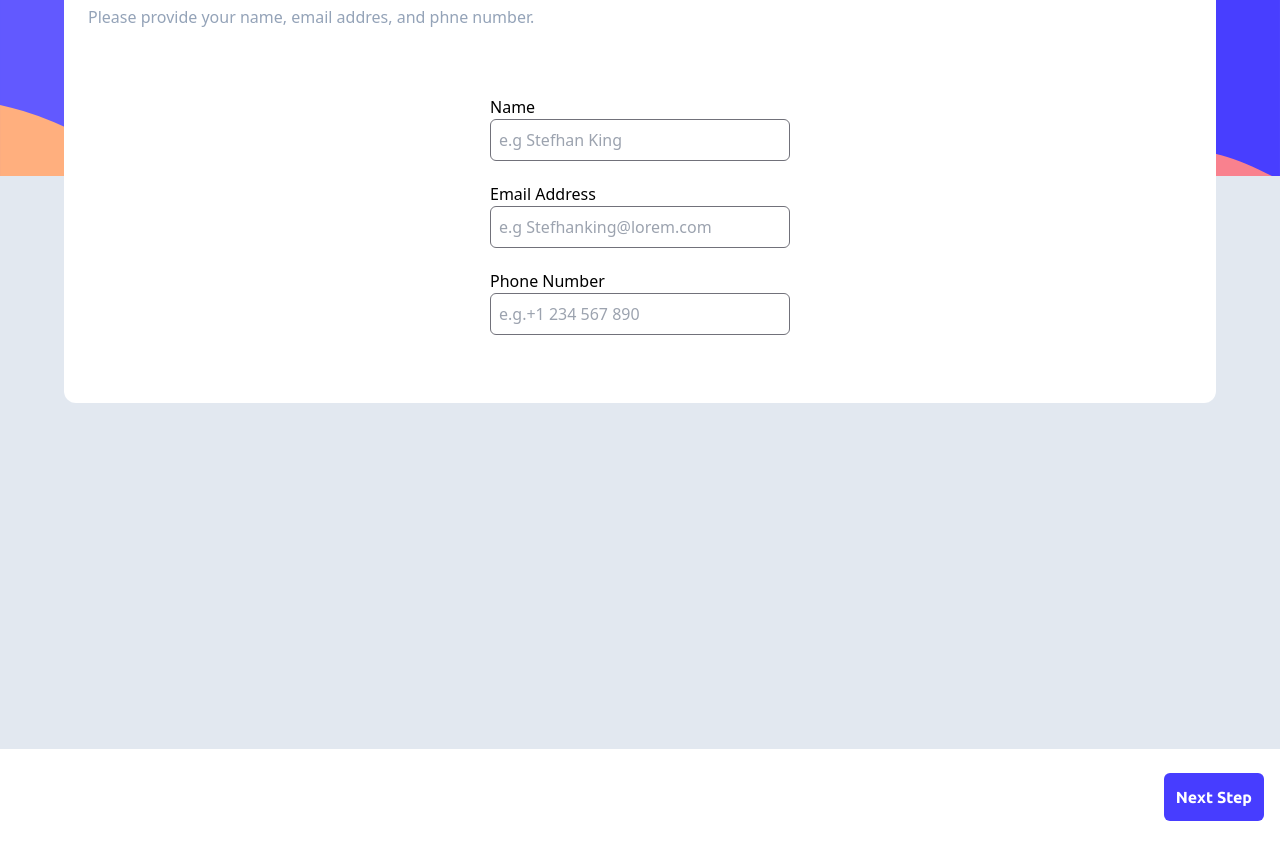
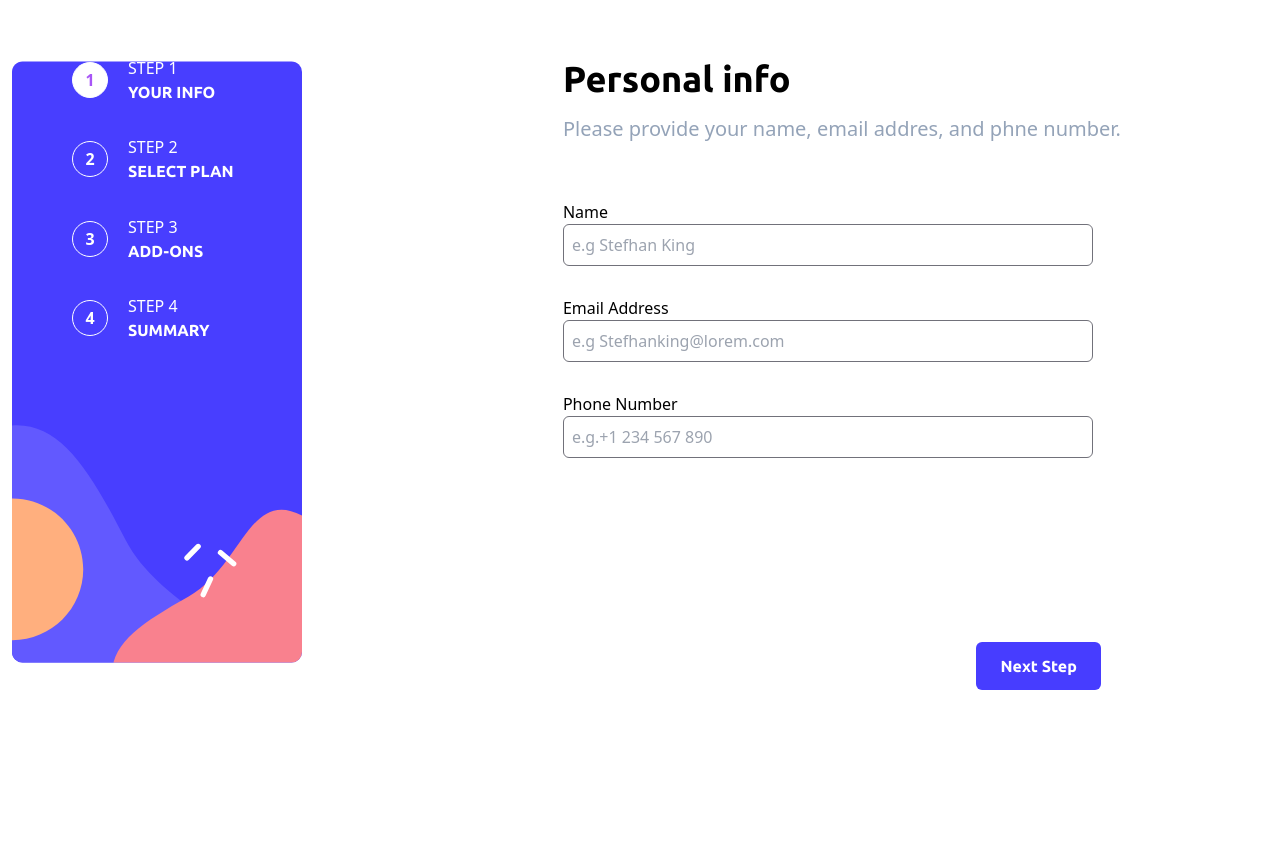
Before and after one commit to neriyaMalachi/Multi-stap-form-challenge, a Next.js app: page /ui/PersonalInfo in a window 1280 px wide. After the commit the page ends 800 px from the top, so only its background shows below. Built offline with nearby package versions, Linux system fonts and the light colour scheme.

Commit message:
between style the desctop site

```diff
--- a/app/(client)/(routes)/layout.tsx
+++ b/app/(client)/(routes)/layout.tsx
@@ -15,11 +15,13 @@ export default function RootLayout({
 
   return (
     <html lang="en">
-      <body>
+      <body className="flex items-center">
         <QueryClientProvider client={queryClient}>
         <NavBar />
+        <div>
           {children}
         <Footer />
+        </div>
         </QueryClientProvider>
       </body>
     </html>
--- a/app/(client)/(routes)/ui/PersonalInfo/page.tsx
+++ b/app/(client)/(routes)/ui/PersonalInfo/page.tsx
@@ -7,22 +7,22 @@ const page = () => {
   const UpdateName = userStore((state: any) => state.updateName);
 
   return (
-    <div className="body flex justify-center bg-slate-200 h-[573px] -mt-6 ">
-      <div className="card bg-white w-[90%] h-[470px] rounded-xl -mt-[19%]">
+    <div className="body flex justify-center bg-slate-200 h-[573px] -mt-6 md:bg-white md:mt-0 md:h-[90vh] md:w-[100%] md:items-center">
+      <div className="card bg-white w-[90%] h-[470px] rounded-xl -mt-[19%] md:w-[70%] md:ml-40 ">
         <div className="h-[30%]  flex flex-col p-6">
-          <h1 className="font-Ubuntu-Bold text-2xl">Personal info</h1>
-          <p className="mt-4 text-slate-400">
+          <h1 className="font-Ubuntu-Bold text-2xl md:text-4xl">Personal info</h1>
+          <p className="mt-4 text-slate-400 md:text-xl">
             Please provide your name, email addres, and phne number.
           </p>
         </div>
-        <div className="inputs flex flex-col justify-evenly items-center h-[60%]">
+        <div className="inputs flex flex-col justify-evenly items-center h-[60%] md:items-start md:justify-between md:h-[65%] md:p-6">
           <div className="input">
             <p>Name</p>
             <input
               value={user.name}
               type="text"
               placeholder="e.g Stefhan King"
-              className="border border-zinc-500 p-2 rounded-md w-[300px]"
+              className="border border-zinc-500 p-2 rounded-md w-[300px] md:w-[530px]"
               onChange={(e: any) => {
                 UpdateName({
                   name: e.target.value,
@@ -36,7 +36,7 @@ const page = () => {
               value={user.emailAddress}
               type="email"
               placeholder="e.g Stefhanking@lorem.com"
-              className="border border-zinc-500 p-2 rounded-md w-[300px]"
+              className="border border-zinc-500 p-2 rounded-md w-[300px] md:w-[530px]"
               onChange={(e: any) => {
                 UpdateName({
                   emailAddress: e.target.value,
@@ -50,7 +50,7 @@ const page = () => {
               value={user.phoneNumber}
               type="text"
               placeholder="e.g.+1 234 567 890"
-              className="border border-zinc-500 p-2 rounded-md w-[300px]"
+              className="border border-zinc-500 p-2 rounded-md w-[300px] md:w-[530px]"
               onChange={(e: any) => {
                 UpdateName({
                   phoneNumber: e.target.value,
--- a/app/(client)/(routes)/ui/PickAddOns/page.tsx
+++ b/app/(client)/(routes)/ui/PickAddOns/page.tsx
@@ -70,8 +70,8 @@ const Page = () => {
 
 
   return (
-    <div className="body flex justify-center bg-slate-200 h-[573px] -mt-6 ">
-      <div className="card bg-white w-[90%] h-[380px] rounded-xl -mt-[19%]">
+    <div className="body flex justify-center bg-slate-200 h-[573px] -mt-6 md:bg-white ">
+      <div className="card bg-white w-[90%] h-[380px] rounded-xl -mt-[19%] md:mt-0 md:w-[60%]">
         <div className="h-[30%]  flex flex-col p-6">
           <h1 className="font-Ubuntu-Bold text-2xl">Pick add-ons</h1>
           <p className="mt-4 text-slate-400">
--- a/app/(client)/(routes)/ui/SelectYourPlan/page.tsx
+++ b/app/(client)/(routes)/ui/SelectYourPlan/page.tsx
@@ -36,15 +36,17 @@ const Page = () => {
   ]);
 
   return (
-    <div className="body flex justify-center bg-slate-200 h-[573px] -mt-6 ">
-      <div className="card bg-white w-[90%] h-[620px] rounded-xl -mt-[19%] ">
-        <div className="h-[20%]  flex flex-col p-6">
+    <div className="body flex justify-center bg-slate-200 h-[573px] -mt-6 md:bg-white
+    md:mt-0 md:w-[120%] md:h-[95vh] md:items-start ">
+      <div className="card w-[90%] h-[620px] rounded-xl -mt-[19%]
+      md:mt-0 md:w-[60%]   ">
+        <div className="h-[20%]  flex flex-col p-9 ">
           <h1 className="font-Ubuntu-Bold text-2xl">Select your plan</h1>
           <p className="mt-4 text-slate-400">
             You have the option of monthly or yearly billing.
           </p>
         </div>
-        <div className="typesSelecte flex flex-col justify-evenly items-center   h-[60%]">
+        <div className="typesSelecte flex flex-col justify-evenly items-center h-[60%] md:flex-row md:h-[40%] md:w-[95%] ">
           {Plans.map((plan, index) => {
             return (
               <div
@@ -62,7 +64,7 @@ const Page = () => {
                     });
                   }
                 }}
-                className={`flex items-center w-[85%] h-[29%] p-2 rounded-lg border border-slate-400  hover:border-blue-600 hover:bg-blue-50`}
+                className={`flex items-center w-[85%] h-[29%] md:w-[25%] md:h-[80%] md:flex-col md:items-start md:justify-between  p-2 rounded-lg border border-slate-400  hover:border-blue-600 hover:bg-blue-50`}
               >
                 <div className="h-16 ">
                   <Image src={plan.icon} alt="icon" />
@@ -85,8 +87,8 @@ const Page = () => {
           })}
           {/* nonth or year */}
         </div>
-        <div className="flex flex-col items-center ">
-          <label className="w-[85%] p-3 rounded-lg mt-4 inline-flex items-center justify-around cursor-pointer bg-slate-100 ">
+        <div className="flex flex-col items-center md:items-start md:ml-6 ">
+          <label className="w-[85%] md:w-[90%] p-3 rounded-lg mt-4 inline-flex items-center justify-around cursor-pointer bg-slate-100 ">
             <p className={`${user.month ? "font-bold" : ""}`}>Monthly</p>
             <input
               onClick={() => {
--- a/app/(client)/Footer.tsx
+++ b/app/(client)/Footer.tsx
@@ -43,7 +43,7 @@ const Footer = () => {
       ) : (
         <div
           className={
-            "futer flex justify-between items-center h-24  p-4 w-[100%]"
+            "futer flex justify-between items-center h-24  p-4 w-[100%] md:w-[870px] md:-mt-24 md:justify-around md:items-start md:ml-24"
           }
         >
           <p
@@ -58,7 +58,7 @@ const Footer = () => {
             onClick={() => {
               refetch();
             }}
-            className="button text-white p-3 rounded-md font-Ubuntu-Bold  "
+            className="button text-white p-3 rounded-md font-Ubuntu-Bold md:pl-6 md:pr-6 "
           >
             {host === "/ui/FinishingUp" ? <p>Confirm</p> : <p>Next Step</p>}
           </button>
--- a/app/(client)/NavBar.tsx
+++ b/app/(client)/NavBar.tsx
@@ -1,49 +1,83 @@
-import React from "react";
+"use client";
+import React, { useEffect, useState } from "react";
 import "@/globals.css";
 import { usePathname } from "next/navigation";
 
 const NavBar = () => {
   const host = usePathname();
+  const [windowS, setWindowS] = useState<number>(window.innerWidth);
+  useEffect(() => {
+    const handleResize = () => {
+      setWindowS(window.innerWidth);
+    };
+
+    window.addEventListener("resize", handleResize);
+
+    return () => {
+      window.removeEventListener("resize", handleResize);
+    };
+  }, []);
+  const steps = [
+    {
+      number: 1,
+      stepTitle: "YOUR INFO",
+      numberSteps: "STEP 1",
+      host: host === "/ui/PersonalInfo",
+    },
+    {
+      number: 2,
+      stepTitle: "SELECT PLAN",
+      numberSteps: "STEP 2",
+      host: host === "/ui/SelectYourPlan",
+    },
+    {
+      number: 3,
+      stepTitle: "ADD-ONS",
+      numberSteps: "STEP 3",
+      host: host === "/ui/PickAddOns",
+    },
+    {
+      number: 4,
+      stepTitle: "SUMMARY",
+      numberSteps: "STEP 4",
+      host: host === "/ui/FinishingUp",
+    },
+  ];
 
   return (
-    <div className="navigation  w-[100%] h-[200px] flex justify-center items-center ">
-      <div className="flex justify-evenly -mt-20 w-[50%]  ">
-        <button
-          className={`buttonForNavigation ${
-           host === "/ui/PersonalInfo"
-              ? "text-purple-500 bg-white"
-              : "text-white"
-          } border border-white rounded-full h-9 w-9 font-bold text-center`}
-        >
-          1
-        </button>
-        <button
-          className={`buttonForNavigation ${
-           host === "/ui/SelectYourPlan"
-              ? "text-purple-500 bg-white"
-              : "text-white"
-          } border border-white rounded-full h-9 w-9  font-bold text-center`}
-        >
-          2
-        </button>
-        <button
-          className={`buttonForNavigation ${
-            host === "/ui/PickAddOns"
-              ? "text-purple-500 bg-white"
-              : "text-white"
-          } border border-white rounded-full h-9 w-9 font-bold text-center`}
-        >
-          3
-        </button>
-        <button
-          className={`buttonForNavigation ${
-           host === "/ui/FinishingUp"
-              ? "text-purple-500 bg-white"
-              : "text-white"
-          } border border-white rounded-full h-9 w-9  font-bold text-center`}
-        >
-          4
-        </button>
+    <div
+      className="navigation
+    w-[100%] h-[200px] flex justify-center items-center
+   md:m-3 md:w-[24%] md:h-[700px] md:items-start md:justify-start "
+    >
+      <div
+        className="flex justify-evenly -mt-20 w-[50%]
+       md:flex-col md:w-72 md:h-[50%] md:items-center md:mt-3 "
+      >
+        {steps.map((step, index) => {
+          return (
+            <div
+              key={step.number}
+              className="md:flex md:justify-evenly md:w-52 md:items-center "
+            >
+              <button
+                className={`buttonForNavigation ${
+                  step.host ? "text-purple-500 bg-white" : "text-white"
+                } border border-white rounded-full h-9 w-9 font-bold text-center hover:cursor-default`}
+              >
+                {step.number}
+              </button>
+              {windowS >= 1000 ? (
+                <div className="text-white w-28">
+                  <p>{step.numberSteps}</p>
+                  <h1 className="font-Ubuntu-Bold ">{step.stepTitle}</h1>
+                </div>
+              ) : (
+                <></>
+              )}
+            </div>
+          );
+        })}
       </div>
     </div>
   );
--- a/globals.css
+++ b/globals.css
@@ -2,25 +2,30 @@
 @tailwind components;
 @tailwind utilities;
 
-
 @font-face {
-    font-family: 'Ubuntu-Bold';
-    src: url('./assets/fonts/Ubuntu-Bold.ttf') format('truetype');
+  font-family: "Ubuntu-Bold";
+  src: url("./assets/fonts/Ubuntu-Bold.ttf") format("truetype");
 }
 @font-face {
-    font-family: 'Ubuntu-Medium';
-    src: url('./assets/fonts/Ubuntu-Medium.ttf') format('truetype');
+  font-family: "Ubuntu-Medium";
+  src: url("./assets/fonts/Ubuntu-Medium.ttf") format("truetype");
 }
 @font-face {
-    font-family: 'Ubuntu-Regular';
-    src: url('./assets/fonts/Ubuntu-Regular.ttf') format('truetype');
+  font-family: "Ubuntu-Regular";
+  src: url("./assets/fonts/Ubuntu-Regular.ttf") format("truetype");
 }
-.navigation{
-
-    background-image: url(./assets/images/bg-sidebar-mobile.svg);
+.navigation {
+  background-image: url(./assets/images/bg-sidebar-mobile.svg);
+  background-repeat: no-repeat;
+  background-size: 100%;
+}
+.button {
+  background-color: hsl(243, 100%, 62%);
+}
+@media screen and (min-width: 1200px) {
+  .navigation {
+    background-image: url(./assets/images/bg-sidebar-desktop.svg);
     background-repeat: no-repeat;
-    background-size: 100%;
+    background-size: 100% 100%;
+  }
 }
-.button{
-    background-color:  hsl(243, 100%, 62%)
-}
```
